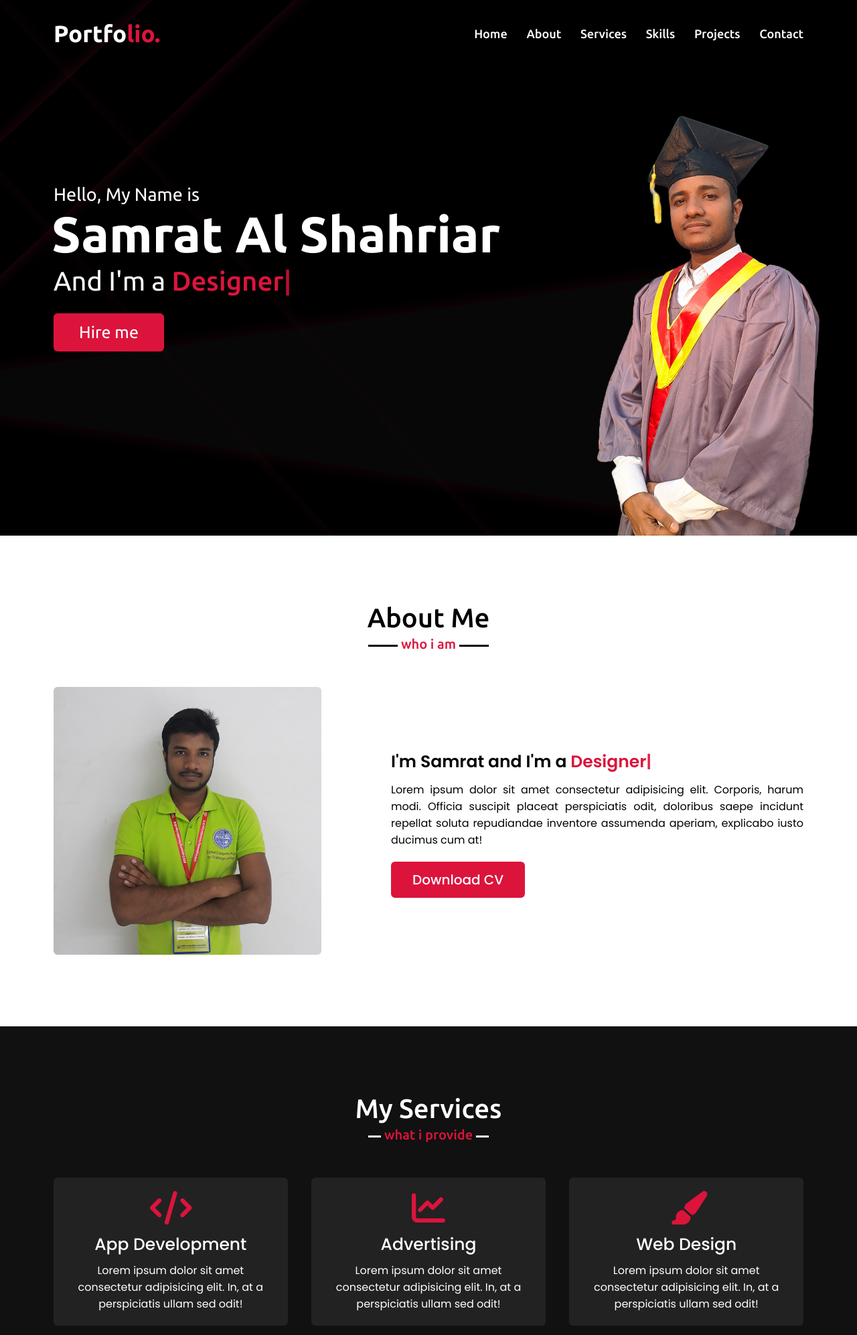
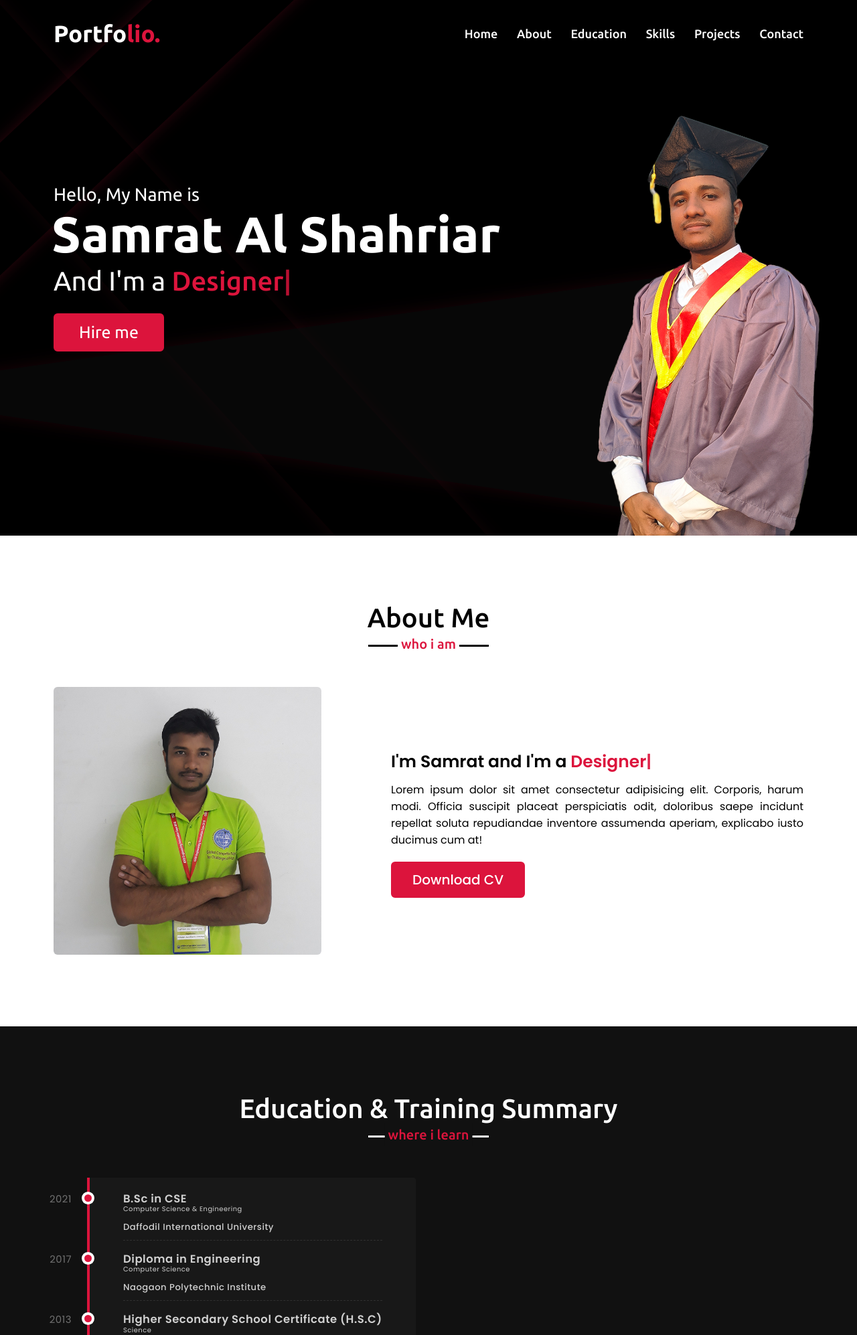
Before and after one commit to SamratAlShahriar/samratalshahriar.github.io, a PHP site: page / in a window 1280 px wide. Shown: the top 1994 px of the page at 67% size. Run offline with PHP 8.4, Linux system fonts and the light colour scheme; some libraries are stand-ins or nearby versions.

Commit message:
update 13aug 11:16pm

```diff
--- a/index.html
+++ b/index.html
@@ -5,7 +5,7 @@
     <meta charset="utf-8">
     <meta name="viewport" content="width=device-width, initial-scale=1.0">
     <title>Portfolio | SamratAlShahriar</title>
-    <link rel="stylesheet" href="/style.css" type="text/css" />
+    <link rel="stylesheet" href="style.css" type="text/css" />
     <script src="https://code.jquery.com/jquery-3.6.0.min.js"></script>
     <!-- <script src="https://kit.fontawesome.com/a076d05399.js"></script> -->
     <script src="https://cdnjs.cloudflare.com/ajax/libs/font-awesome/6.1.2/js/all.js"></script>
@@ -32,7 +32,8 @@
             <ul class="menu">
                 <li><a href="#home" class="menu-btn">Home</a></li>
                 <li><a href="#about" class="menu-btn">About</a></li>
-                <li><a href="#services" class="menu-btn">Services</a></li>
+                <!-- <li><a href="#services" class="menu-btn">Services</a></li> -->
+                <li><a href="#educations" class="menu-btn">Education</a></li>
                 <li><a href="#skills" class="menu-btn">Skills</a></li>
                 <li><a href="#projects" class="menu-btn">Projects</a></li>
                 <li><a href="#contact" class="menu-btn">Contact</a></li>
@@ -108,6 +110,44 @@
             </div>
         </div>
     </section>
+    -->
+
+    <!-- education and training summary -->
+    <section class="educations" id="educations">
+        <div class="max-width">
+            <h2 class="title">Education &amp; Training Summary</h2>
+            <div class="edu-content">
+                <div class="column left">
+                    <div id="timeline-content">
+                        <ul class="timeline">
+                            <li class="event" data-date="2021">
+                                <h3>B.Sc in CSE</h3>
+                                <h4>Computer Science &amp; Engineering</h4>
+                                <p>Daffodil International University</p>
+                            </li>
+                            <li class="event" data-date="2017">
+                                <h3>Diploma in Engineering</h3>
+                                <h4>Computer Science</h4>
+                                <p>Naogaon Polytechnic Institute</p>
+                            </li>
+                            <li class="event" id="date" data-date="2013">
+                                <h3>Higher Secondary School Certificate (H.S.C)</h3>
+                                <h4>Science</h4>
+                                <p>Nurnagar United Degree College</p>
+                            </li>
+                            <li class="event" id="date" data-date="2011">
+                                <h3>Secondary School Certificate (S.S.C)</h3>
+                                <h4>Science</h4>
+                                <p>Tilakpur High School</p>
+                            </li>
+                        </ul>
+                    </div>
+                </div>
+                <div class="column right"></div>
+            </div>
+        </div>
+    </section>
+
 
     <!-- skills section -->
     <section class="skills" id="skills">
--- a/style.css
+++ b/style.css
@@ -125,6 +125,7 @@ html::-webkit-scrollbar {
 .home {
     display: flex;
     background: url("images/fcov.png") no-repeat center;
+    background-attachment: fixed;
     background-size: cover;
     position: static;
     background-color: rgb(5, 7, 37);
@@ -137,6 +138,7 @@ html::-webkit-scrollbar {
 
 .home .max-width {
     margin: auto 0 auto 40px;
+    display: flex;
 }
 
 .home .home-content .text-1 {
@@ -215,6 +217,7 @@ section .title::after {
 }
 
 .about,
+.educations,
 .services,
 .skills,
 .projects,
@@ -224,6 +227,7 @@ footer {
 }
 
 .about .about-content,
+.educations .edu-content,
 .services .serv-content,
 .skills .skill-content,
 .contact .contact-content {
@@ -341,6 +345,113 @@ footer {
     font-size: 25px;
     font-weight: 500;
     margin: 10px 0 7px 0;
+}
+
+/* education and training summary section styling */
+.educations {
+    color: #ffffff;
+    background: #111111;
+}
+
+.educations .title::before {
+    background: #ffffff;
+}
+
+.educations .title::after {
+    background: #111111;
+    content: 'where i learn';
+}
+
+
+.educations .edu-content .timeline {
+    border-left: 4px solid crimson;
+    border-bottom-right-radius: 4px;
+    border-top-right-radius: 4px;
+    background: rgba(255, 255, 255, 0.03);
+    color: rgba(255, 255, 255, 0.8);
+    margin-left: 50px;
+    margin-bottom: 0;
+    letter-spacing: 0.5px;
+    position: relative;
+    line-height: 1.4em;
+    font-size: 1.03em;
+    padding: 50px;
+    list-style: none;
+    text-align: left;
+    font-weight: 100;
+}
+
+
+.educations .edu-content .timeline h1 {
+    letter-spacing: 1.5px;
+    font-weight: 100;
+    font-size: 1.4em;
+}
+
+.educations .edu-content .timeline h2,
+.educations .edu-content .timeline h3 {
+    font-weight: 600;
+    font-size: 1.0em;
+    margin: 0px;
+}
+
+.educations .edu-content .timeline h4 {
+    font-size: 0.6em;
+    margin: -8px 0 4px 0;
+    font-weight: 400;
+}
+
+.educations .edu-content .timeline p{
+    font-size: 0.8em;
+    font-weight: 500;
+    margin: 0px;
+}
+
+.educations .edu-content .timeline .event {
+    border-bottom: 1px dashed rgba(255, 255, 255, 0.1);
+    padding-bottom: 8px;
+    margin-bottom: 16px;
+    position: relative;
+}
+.educations .edu-content .timeline .event:first-of-type {
+    padding-top: 0;
+    margin-top: -30px;
+
+}
+
+.educations .edu-content .timeline .event:last-of-type {
+    padding-bottom: 0;
+    margin-bottom: -30px;
+    border: none;
+}
+
+.educations .edu-content .timeline .event:before,
+.educations .edu-content .timeline .event:after {
+    position: absolute;
+    display: block;
+    top: 0;
+}
+
+.educations .edu-content .timeline .event:before {
+    left: -217px;
+    color: rgba(255, 255, 255, 0.4);
+    content: attr(data-date);
+    text-align: right;
+    font-weight: 100;
+    font-size: 0.9em;
+    min-width: 140px;
+
+}
+
+.educations .edu-content .timeline .event:after {
+    box-shadow: 0 0 0 4px #fff;
+    left: -57.85px;
+    background: crimson;
+    border-radius: 50%;
+    height: 11px;
+    width: 11px;
+    content: '';
+    top: 5px;
 }
 
 
```
Also changed, not shown: other parts of index.html (+16 -10 lines).
